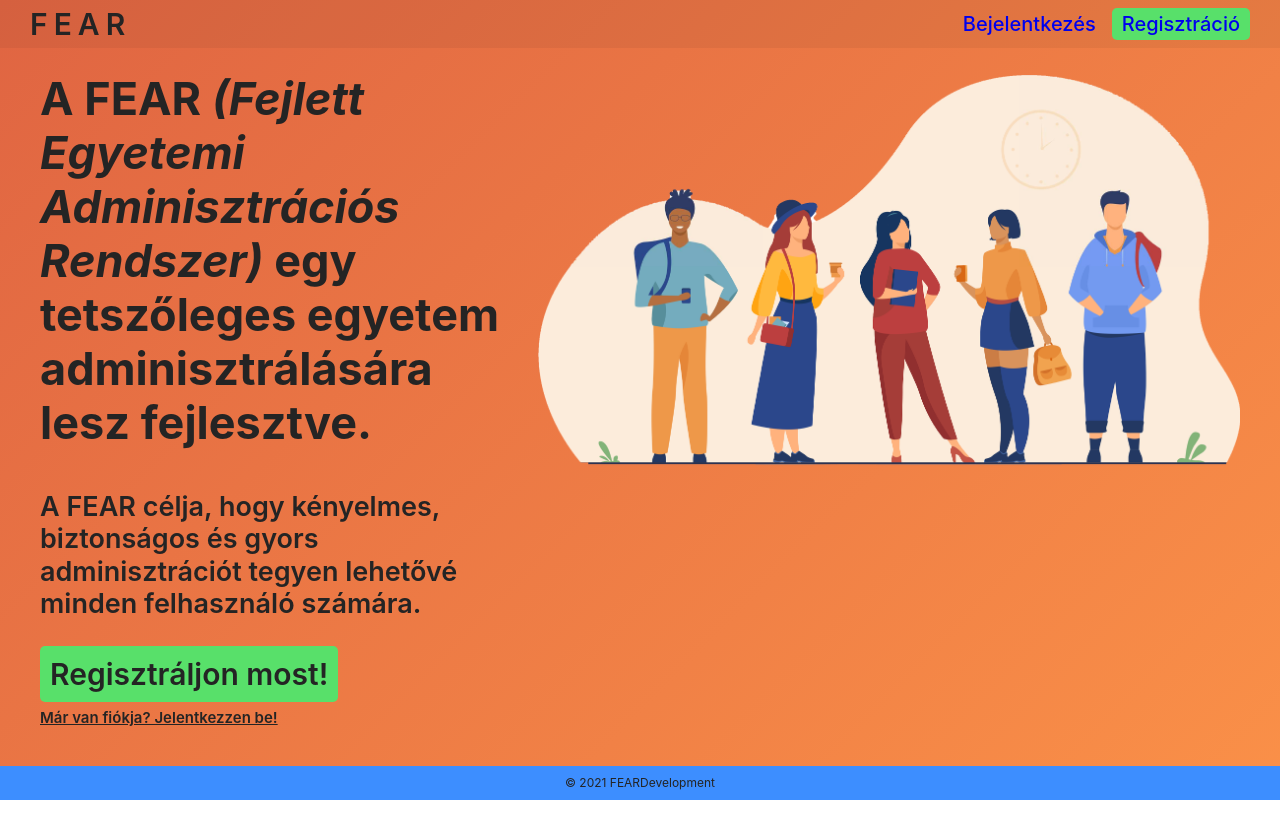
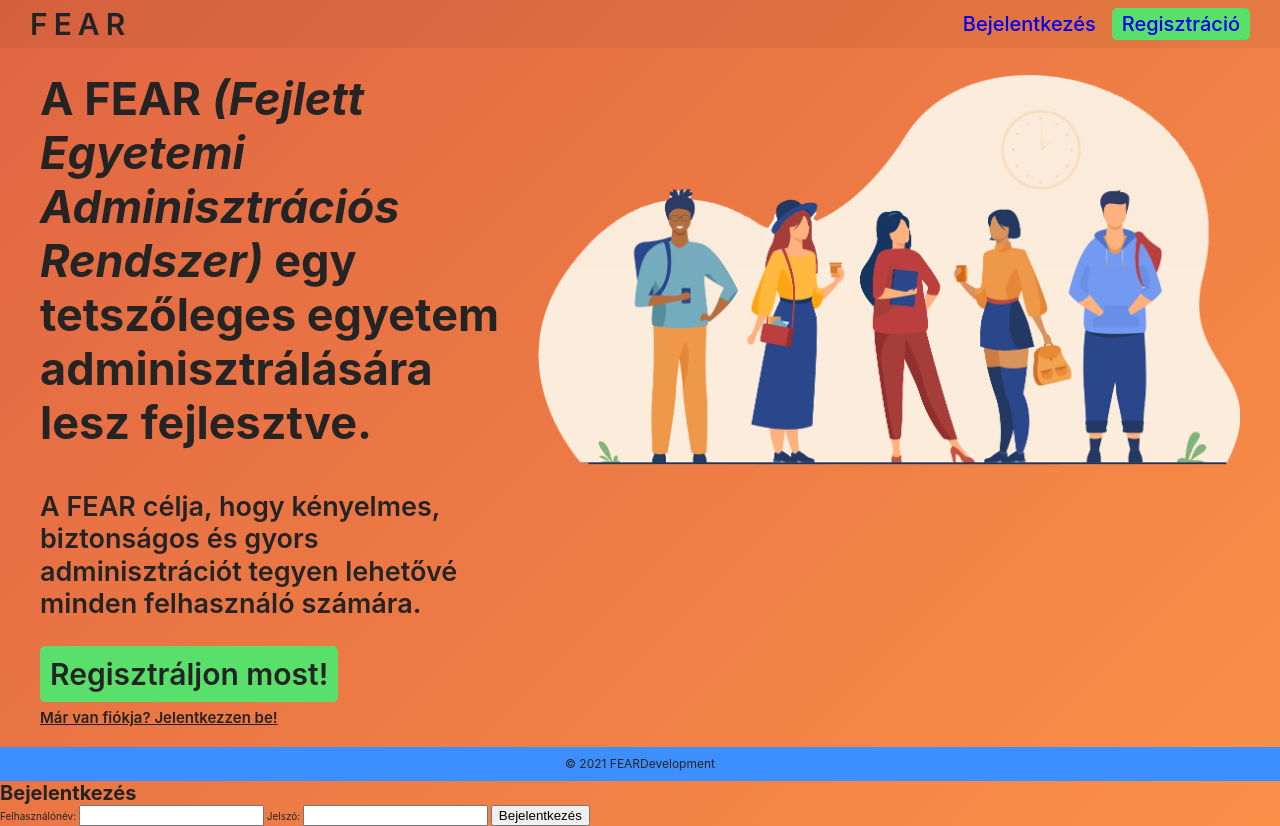
Before and after one commit to feardevelopment/fear-frontend, a Svelte app: page / in a window 1280 px wide. Before the commit the page ends 800 px from the top, so only its background shows below. Built offline with nearby package versions, Linux system fonts and the light colour scheme.

Commit message:
feat: add input fields to login component

```diff
--- a/src/App.svelte
+++ b/src/App.svelte
@@ -2,6 +2,7 @@
 	import Home from './Home.svelte';
 	import Footer from './Footer.svelte';
 	import Header from './Header.svelte';
+	import Login from './Login.svelte';
 </script>
 
 <Header />
@@ -9,6 +10,7 @@
 	<Home />
 </main>
 <Footer />
+<Login />
 
 <style>
 </style>
--- a/src/Login.svelte
+++ b/src/Login.svelte
@@ -3,7 +3,14 @@
 </script>
 
 <div>
-    <p>Hi I'm the Login component</p>
+    <h1>Bejelentkezés</h1>
+    <form>
+        <label for="username">Felhasználónév:</label>
+        <input type="text" id="username">
+        <label for="password">Jelszó:</label>
+        <input type="password" id="password">
+        <input type="button" value="Bejelentkezés">
+    </form>
 </div>
 
 <style lang="scss">
```
